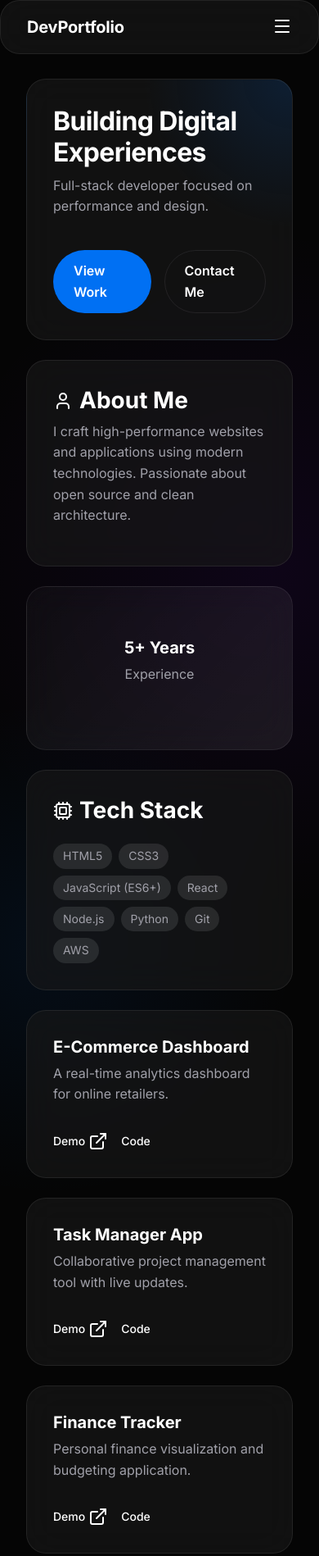
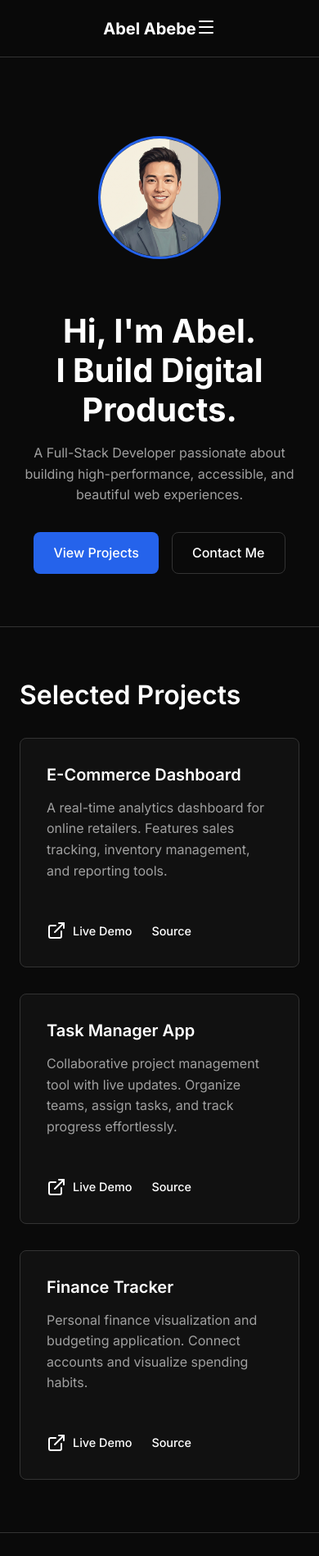
Before and after one commit to abelshebela/abel-portfolio, a plain HTML site: page index.html in a window 390 px wide. Shown: the top 1898 px of the page at 82% size. Drawn offline with nearby package versions, Linux system fonts and the light colour scheme.

Commit message:
Refactor: Switch to minimalist responsive design

```diff
--- a/index.html
+++ b/index.html
@@ -1,10 +1,12 @@
 <!DOCTYPE html>
 <html lang="en">
+
 <head>
     <meta charset="UTF-8">
     <meta name="viewport" content="width=device-width, initial-scale=1.0">
-    <title>Portfolio - Creative Developer</title>
-    <meta name="description" content="A high-performance portfolio for a creative developer, built with modern web standards.">
+    <title>Abel Abebe - Full Stack Developer</title>
+    <meta name="description"
+        content="Portfolio of Abel Abebe, a Full-Stack Developer building high-performance digital products.">
 
     <!-- Fonts -->
     <link rel="preconnect" href="https://fonts.googleapis.com">
@@ -17,113 +19,127 @@
     <!-- Styles -->
     <link rel="stylesheet" href="style.css">
 </head>
+
 <body>
-    <header class="glass">
+    <header>
+        <div class="container">
             <nav>
-            <div class="logo">DevPortfolio</div>
-            <button id="menu-toggle" aria-label="Toggle Menu">
+                <div class="logo">Abel Abebe</div>
+                <button class="menu-btn" id="menu-toggle" aria-label="Toggle Menu">
                     <i data-lucide="menu"></i>
                 </button>
-            <ul id="nav-links">
+                <ul class="nav-links" id="nav-links">
                     <li><a href="#about">About</a></li>
                     <li><a href="#projects">Projects</a></li>
                     <li><a href="#skills">Skills</a></li>
                     <li><a href="#contact">Contact</a></li>
                 </ul>
             </nav>
+        </div>
     </header>
 
-    <main class="bento-grid">
+    <main>
         <!-- Hero Section -->
-        <section id="hero" class="card glass span-2 hero-card">
-            <h1>Building Digital Experiences</h1>
-            <p>Full-stack developer focused on performance and design.</p>
+        <section id="about">
+            <div class="container">
+                <div class="hero-content">
+                    <div class="hero-text">
+                        <h1>Hi, I'm Abel. <br>I Build Digital Products.</h1>
+                        <p>A Full-Stack Developer passionate about building high-performance, accessible, and beautiful
+                            web experiences.</p>
                         <div class="hero-actions">
-                <a href="#projects" class="btn primary">View Work</a>
-                <a href="#contact" class="btn secondary">Contact Me</a>
+                            <a href="#projects" class="btn btn-primary">View Projects</a>
+                            <a href="#contact" class="btn btn-outline">Contact Me</a>
+                        </div>
+                    </div>
+                    <img src="profile.png" alt="Abel Abebe" class="profile-img">
+                </div>
             </div>
         </section>
 
-        <!-- About Section -->
-        <section id="about" class="card glass">
-            <h2><i data-lucide="user"></i> About Me</h2>
-            <p>I craft high-performance websites and applications using modern technologies. Passionate about open source and clean architecture.</p>
-        </section>
+        <!-- Projects Section -->
+        <section id="projects">
+            <div class="container">
+                <h2>Selected Projects</h2>
+                <div class="projects-grid">
+                    <!-- Project 1 -->
+                    <article class="project-card">
+                        <h3>E-Commerce Dashboard</h3>
+                        <p>A real-time analytics dashboard for online retailers. Features sales tracking, inventory
+                            management, and reporting tools.</p>
+                        <div class="project-meta">
+                            <a href="#"><i data-lucide="external-link" size="18"></i> Live Demo</a>
+                            <a href="#"><i data-lucide="github" size="18"></i> Source</a>
+                        </div>
+                    </article>
 
-        <!-- Stats / Quick Info -->
-        <section class="card glass highlight">
-            <h3>5+ Years</h3>
-            <p>Experience</p>
+                    <!-- Project 2 -->
+                    <article class="project-card">
+                        <h3>Task Manager App</h3>
+                        <p>Collaborative project management tool with live updates. Organize teams, assign tasks, and
+                            track progress effortlessly.</p>
+                        <div class="project-meta">
+                            <a href="#"><i data-lucide="external-link" size="18"></i> Live Demo</a>
+                            <a href="#"><i data-lucide="github" size="18"></i> Source</a>
+                        </div>
+                    </article>
+
+                    <!-- Project 3 -->
+                    <article class="project-card">
+                        <h3>Finance Tracker</h3>
+                        <p>Personal finance visualization and budgeting application. Connect accounts and visualize
+                            spending habits.</p>
+                        <div class="project-meta">
+                            <a href="#"><i data-lucide="external-link" size="18"></i> Live Demo</a>
+                            <a href="#"><i data-lucide="github" size="18"></i> Source</a>
+                        </div>
+                    </article>
+                </div>
+            </div>
         </section>
 
         <!-- Skills Section -->
-        <section id="skills" class="card glass span-2">
-            <h2><i data-lucide="cpu"></i> Tech Stack</h2>
-            <ul class="tag-list">
+        <section id="skills">
+            <div class="container">
+                <h2>Technical Skills</h2>
+                <ul class="skills-list">
                     <li>HTML5</li>
                     <li>CSS3</li>
                     <li>JavaScript (ES6+)</li>
-                <li>React</li>
+                    <li>React.js</li>
                     <li>Node.js</li>
-                <li>Python</li>
-                <li>Git</li>
-                <li>AWS</li>
+                    <li>Python/Django</li>
+                    <li>PostgreSQL</li>
+                    <li>AWS / Cloud</li>
+                    <li>Git & CI/CD</li>
+                    <li>UI/UX Design</li>
                 </ul>
+            </div>
         </section>
 
-        <!-- Projects Section - Project 1 -->
-        <article class="card glass project-card">
-            <div class="project-content">
-                <h3>E-Commerce Dashboard</h3>
-                <p>A real-time analytics dashboard for online retailers.</p>
-                <div class="project-links">
-                    <a href="#">Demo <i data-lucide="external-link" size="16"></i></a>
-                    <a href="#">Code <i data-lucide="github" size="16"></i></a>
+        <!-- Contact Section -->
+        <section id="contact">
+            <div class="container">
+                <h2>Get In Touch</h2>
+                <p>Currently looking for new opportunities. Whether you have a question or just want to say hi, I'll try
+                    my best to get back to you!</p>
+                <a href="mailto:hello@example.com" class="btn btn-primary">Say Hello</a>
             </div>
-            </div>
-        </article>
-
-        <!-- Projects Section - Project 2 -->
-        <article class="card glass project-card">
-            <div class="project-content">
-                <h3>Task Manager App</h3>
-                <p>Collaborative project management tool with live updates.</p>
-                <div class="project-links">
-                    <a href="#">Demo <i data-lucide="external-link" size="16"></i></a>
-                    <a href="#">Code <i data-lucide="github" size="16"></i></a>
-                </div>
-            </div>
-        </article>
-
-         <!-- Projects Section - Project 3 -->
-         <article class="card glass project-card">
-            <div class="project-content">
-                <h3>Finance Tracker</h3>
-                <p>Personal finance visualization and budgeting application.</p>
-                <div class="project-links">
-                    <a href="#">Demo <i data-lucide="external-link" size="16"></i></a>
-                    <a href="#">Code <i data-lucide="github" size="16"></i></a>
-                </div>
-            </div>
-        </article>
-
-        <!-- Contact Section -->
-        <section id="contact" class="card glass span-3 contact-card">
-            <h2>Get In Touch</h2>
-            <p>Have a project in mind? Let's talk.</p>
-            <a href="mailto:hello@example.com" class="btn primary">hello@example.com</a>
         </section>
     </main>
 
     <footer>
-        <p>&copy; 2024 DevPortfolio. Built with HTML, CSS, & JS.</p>
-        <div class="socials">
+        <div class="container">
+            <div class="social-links">
                 <a href="#" aria-label="GitHub"><i data-lucide="github"></i></a>
                 <a href="#" aria-label="Twitter"><i data-lucide="twitter"></i></a>
                 <a href="#" aria-label="LinkedIn"><i data-lucide="linkedin"></i></a>
+            </div>
+            <p>&copy; 2024 Abel Abebe. Built with HTML & CSS.</p>
         </div>
     </footer>
 
     <script src="script.js"></script>
 </body>
+
 </html>
--- a/style.css
+++ b/style.css
@@ -1,23 +1,20 @@
 :root {
-    /* Colors */
-    --bg-color: #050505;
-    --text-color: #ffffff;
-    --text-muted: #a1a1aa;
-    --accent-color: #0070f3;
-    --accent-hover: #0060df;
+    /* Color System */
+    --bg-primary: #0a0a0a;
+    --bg-secondary: #111111;
+    --text-primary: #ffffff;
+    --text-secondary: #a0a0a0;
+    --accent: #2563eb;
+    --accent-hover: #1d4ed8;
+    --border: #333333;
 
-    /* Glassmorphism */
-    --glass-bg: rgba(25, 25, 25, 0.6);
-    --glass-border: rgba(255, 255, 255, 0.08);
-    --glass-highlight: rgba(255, 255, 255, 0.05);
-
-    /* Layout */
-    --gap: 1.5rem;
-    --radius: 24px;
-    --container: 1200px;
+    /* Spacing & Layout */
+    --container-width: 1000px;
+    --header-height: 70px;
+    --radius: 8px;
 }
 
-/* Reset & Base */
+/* Reset */
 * {
     margin: 0;
     padding: 0;
@@ -26,286 +23,296 @@
 
 html {
     scroll-behavior: smooth;
+    font-size: 16px;
 }
 
 body {
-    font-family: 'Inter', sans-serif;
-    background-color: var(--bg-color);
-    color: var(--text-color);
+    font-family: 'Inter', system-ui, -apple-system, sans-serif;
+    background-color: var(--bg-primary);
+    color: var(--text-primary);
     line-height: 1.6;
-    background-image:
-        radial-gradient(circle at 15% 50%, rgba(0, 112, 243, 0.08), transparent 25%),
-        radial-gradient(circle at 85% 30%, rgba(120, 0, 243, 0.08), transparent 25%);
-    min-height: 100vh;
+    -webkit-font-smoothing: antialiased;
 }
 
 /* Typography */
-h1, h2, h3 {
-    font-weight: 700;
+h1,
+h2,
+h3 {
+    color: var(--text-primary);
     line-height: 1.2;
-    margin-bottom: 0.5rem;
+    margin-bottom: 1rem;
 }
 
-h1 { font-size: 2.5rem; letter-spacing: -0.02em; }
-h2 { font-size: 1.75rem; display: flex; align-items: center; gap: 0.5rem; }
-h3 { font-size: 1.25rem; }
-p { color: var(--text-muted); margin-bottom: 1rem; }
-a { color: inherit; text-decoration: none; }
+h1 {
+    font-size: 2.5rem;
+    font-weight: 700;
+}
+
+h2 {
+    font-size: 2rem;
+    font-weight: 600;
+    margin-bottom: 2rem;
+}
+
+h3 {
+    font-size: 1.25rem;
+    font-weight: 600;
+}
+
+p {
+    color: var(--text-secondary);
+    margin-bottom: 1.5rem;
+}
+
+a {
+    text-decoration: none;
+    color: inherit;
+    transition: 0.2s;
+}
 
 /* Utilities */
-.glass {
-    background: var(--glass-bg);
-    backdrop-filter: blur(20px);
-    -webkit-backdrop-filter: blur(20px);
-    border: 1px solid var(--glass-border);
-    border-radius: var(--radius);
+.container {
+    max-width: var(--container-width);
+    margin: 0 auto;
+    padding: 0 1.5rem;
 }
 
 .btn {
-    display: inline-block;
+    display: inline-flex;
+    align-items: center;
+    justify-content: center;
     padding: 0.75rem 1.5rem;
-    border-radius: 99px;
-    font-weight: 600;
-    transition: all 0.2s ease;
-    border: 1px solid transparent;
+    border-radius: var(--radius);
+    font-weight: 500;
+    font-size: 1rem;
+    cursor: pointer;
+    border: none;
+    transition: all 0.2s;
 }
 
-.btn.primary {
-    background: var(--accent-color);
+.btn-primary {
+    background-color: var(--accent);
     color: white;
 }
 
-.btn.primary:hover {
-    background: var(--accent-hover);
-    transform: translateY(-2px);
+.btn-primary:hover {
+    background-color: var(--accent-hover);
 }
 
-.btn.secondary {
+.btn-outline {
     background: transparent;
-    border-color: var(--glass-border);
-    color: var(--text-color);
+    border: 1px solid var(--border);
+    color: var(--text-primary);
 }
 
-.btn.secondary:hover {
-    background: var(--glass-highlight);
+.btn-outline:hover {
+    border-color: var(--text-primary);
 }
 
-/* Header */
+section {
+    padding: 4rem 0;
+    border-bottom: 1px solid var(--border);
+}
+
+section:last-of-type {
+    border-bottom: none;
+}
+
+/* Header & Nav */
 header {
-    position: fixed;
+    height: var(--header-height);
+    position: sticky;
     top: 0;
-    width: 100%;
+    background: rgba(10, 10, 10, 0.95);
+    backdrop-filter: blur(10px);
     z-index: 1000;
-    padding: 1rem 2rem;
-    border-bottom: 1px solid var(--glass-border);
-    border-radius: 0 0 0 0; /* Override glass radius */
+    border-bottom: 1px solid var(--border);
+    display: flex;
+    align-items: center;
 }
 
 nav {
-    max-width: var(--container);
-    margin: 0 auto;
     display: flex;
     justify-content: space-between;
     align-items: center;
+    width: 100%;
 }
 
 .logo {
     font-weight: 700;
     font-size: 1.25rem;
-    letter-spacing: -0.01em;
 }
 
-#nav-links {
+.nav-links {
     display: flex;
+    gap: 2rem;
     list-style: none;
-    gap: 2rem;
 }
 
-#nav-links a {
+.nav-links a {
+    color: var(--text-secondary);
     font-size: 0.95rem;
-    color: var(--text-muted);
-    transition: color 0.2s;
 }
 
-#nav-links a:hover {
-    color: var(--text-color);
+.nav-links a:hover {
+    color: var(--text-primary);
 }
 
-#menu-toggle {
+.menu-btn {
     display: none;
     background: none;
     border: none;
-    color: var(--text-color);
+    color: var(--text-primary);
     cursor: pointer;
 }
 
-/* Bento Grid */
-.bento-grid {
-    display: grid;
-    grid-template-columns: repeat(3, 1fr);
-    grid-auto-rows: minmax(200px, auto);
-    gap: var(--gap);
-    padding: 8rem 2rem 4rem;
-    max-width: var(--container);
-    margin: 0 auto;
+/* Hero Section */
+.hero-content {
+    display: flex;
+    flex-direction: column-reverse;
+    align-items: center;
+    text-align: center;
+    gap: 3rem;
+    padding-top: 2rem;
 }
 
-.card {
-    padding: 2rem;
-    display: flex;
-    flex-direction: column;
-    justify-content: space-between;
-    transition: transform 0.3s cubic-bezier(0.2, 0.8, 0.2, 1),
-                box-shadow 0.3s ease,
-                border-color 0.3s ease;
-    overflow: hidden;
-    position: relative;
-    opacity: 0; /* For animation */
+.profile-img {
+    width: 150px;
+    height: 150px;
+    border-radius: 50%;
+    object-fit: cover;
+    border: 3px solid var(--accent);
+    margin-bottom: 1rem;
 }
 
-.card:hover {
-    transform: translateY(-4px);
-    box-shadow: 0 20px 40px -10px rgba(0, 0, 0, 0.5);
-    border-color: rgba(255, 255, 255, 0.2);
-}
-
-/* Grid Spans */
-.span-2 { grid-column: span 2; }
-.span-3 { grid-column: span 3; }
-.highlight {
-    background: linear-gradient(135deg, rgba(255,255,255,0.03), rgba(255,255,255,0.08));
-    align-items: center;
-    justify-content: center;
-    text-align: center;
-}
-
-/* Specific Card Styles */
-.hero-card {
-    justify-content: center;
-    background: radial-gradient(circle at top right, rgba(0, 112, 243, 0.15), transparent 40%), var(--glass-bg);
+.hero-text {
+    max-width: 600px;
 }
 
 .hero-actions {
     display: flex;
     gap: 1rem;
-    margin-top: 1.5rem;
+    justify-content: center;
+    margin-top: 2rem;
 }
 
-.tag-list {
-    display: flex;
-    flex-wrap: wrap;
-    gap: 0.5rem;
-    list-style: none;
-    margin-top: 1rem;
+/* About Section */
+.about-grid {
+    display: grid;
+    gap: 2rem;
 }
 
-.tag-list li {
-    background: rgba(255, 255, 255, 0.1);
-    padding: 0.25rem 0.75rem;
-    border-radius: 99px;
-    font-size: 0.875rem;
-    color: var(--text-muted);
+/* Projects Grid */
+.projects-grid {
+    display: grid;
+    grid-template-columns: repeat(auto-fit, minmax(300px, 1fr));
+    gap: 2rem;
 }
 
-.project-links {
+.project-card {
+    background: var(--bg-secondary);
+    border: 1px solid var(--border);
+    border-radius: var(--radius);
+    padding: 2rem;
+    transition: transform 0.2s;
+    height: 100%;
+    display: flex;
+    flex-direction: column;
+}
+
+.project-card:hover {
+    transform: translateY(-5px);
+    border-color: var(--accent);
+}
+
+.project-meta {
+    margin-top: auto;
     display: flex;
     gap: 1rem;
-    margin-top: auto;
-    padding-top: 1rem;
+    padding-top: 1.5rem;
 }
 
-.project-links a {
+.project-meta a {
     display: flex;
     align-items: center;
-    gap: 0.25rem;
-    font-size: 0.875rem;
+    gap: 0.5rem;
+    font-size: 0.9rem;
     font-weight: 500;
 }
 
-.contact-card {
-    text-align: center;
-    align-items: center;
-    justify-content: center;
+/* Skills */
+.skills-list {
+    display: flex;
+    flex-wrap: wrap;
+    gap: 0.75rem;
+    list-style: none;
+}
+
+.skills-list li {
+    background: var(--bg-secondary);
+    border: 1px solid var(--border);
+    padding: 0.5rem 1rem;
+    border-radius: 100px;
+    font-size: 0.9rem;
+    color: var(--text-secondary);
 }
 
 /* Footer */
 footer {
-    max-width: var(--container);
-    margin: 0 auto;
-    padding: 2rem;
-    border-top: 1px solid var(--glass-border);
-    display: flex;
-    justify-content: space-between;
-    align-items: center;
-    color: var(--text-muted);
+    padding: 3rem 0;
+    text-align: center;
+    color: var(--text-secondary);
+    font-size: 0.9rem;
 }
 
-.socials {
+.social-links {
     display: flex;
-    gap: 1rem;
+    justify-content: center;
+    gap: 1.5rem;
+    margin-bottom: 1.5rem;
 }
 
-.socials a {
-    opacity: 0.7;
-    transition: opacity 0.2s;
-}
+/* Mobile Responsiveness */
+@media (min-width: 768px) {
+    .hero-content {
+        flex-direction: row;
+        text-align: left;
+        justify-content: space-between;
+    }
 
-.socials a:hover {
-    opacity: 1;
-}
+    .hero-text {
+        min-width: 50%;
+    }
 
-/* Animations */
-@keyframes fadeInUp {
-    from {
-        opacity: 0;
-        transform: translateY(30px);
+    .hero-actions {
+        justify-content: flex-start;
     }
-    to {
-        opacity: 1;
-        transform: translateY(0);
+
+    .profile-img {
+        width: 250px;
+        height: 250px;
     }
 }
 
-.animate {
-    animation: fadeInUp 0.8s cubic-bezier(0.2, 0.8, 0.2, 1) forwards;
-}
-
-/* Responsiveness */
-@media (max-width: 900px) {
-    .bento-grid {
-        grid-template-columns: repeat(2, 1fr);
-    }
-    .span-2 { grid-column: span 2; }
-    .span-3 { grid-column: span 2; }
-}
-
-@media (max-width: 600px) {
-    .bento-grid {
-        grid-template-columns: 1fr;
-        padding-top: 6rem;
-    }
-    .span-2, .span-3 { grid-column: span 1; }
-
-    #nav-links {
+@media (max-width: 768px) {
+    .nav-links {
         display: none;
+        position: absolute;
+        top: var(--header-height);
+        left: 0;
+        width: 100%;
+        background: var(--bg-secondary);
         flex-direction: column;
-        position: fixed;
-        top: 60px; /* Header height */
-        left: 0;
-        right: 0;
-        background: #000;
-        border-bottom: 1px solid var(--glass-border);
         padding: 2rem;
+        border-bottom: 1px solid var(--border);
         text-align: center;
     }
 
-    #nav-links.active {
+    .nav-links.active {
         display: flex;
     }
 
-    #menu-toggle {
+    .menu-btn {
         display: block;
     }
-
-    h1 { font-size: 2rem; }
 }
```
Also changed, not shown: profile.png (added). Lines whose indentation alone changed are shown as unchanged.
